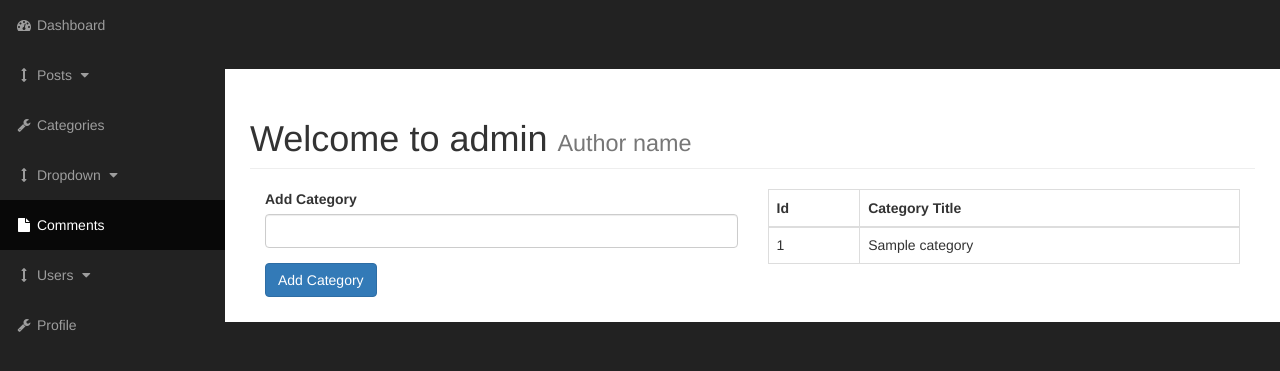
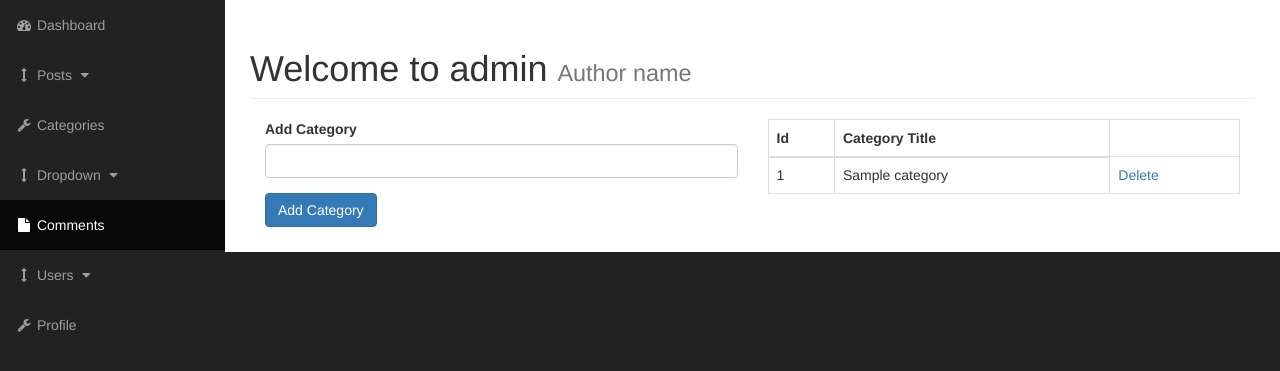
Before and after one commit to marionlo/CMS-Blog, a PHP site: page /admin/categories.php in a window 1280 px wide. Shown: the part 51-422 px from the top of the page. Run offline with PHP 8.4, Linux system fonts and the light colour scheme; tables that the repository leaves empty or names only in its code hold one stand-in row (values such as "Sample post").

Commit message:
add the delete category feature

```diff
--- a/admin/categories.php
+++ b/admin/categories.php
@@ -16,7 +16,7 @@
                             <small>Author name</small>
                         </h1>
                         <div class="col-xs-6">
-                             <!-- Create Category -->
+                             <!-- Create Category Feature -->
                             <?php
 
                             if(isset($_POST['submit'])) {
@@ -52,11 +52,6 @@
 
                     <div class="col-xs-6">
 
-                        <?php
-                         $query = "SELECT * FROM categories";
-                         $select_categories = mysqli_query($connection, $query);
-                        ?>
-
                         <table class="table table-bordered">
                             <thead>
                                 <tr>
@@ -66,16 +61,31 @@
                             </thead>
                             <tbody>
                             <tr>
+                                <!-- Find all Categories and Display Categories Feature -->
                             <?php
+
+                            $query = "SELECT * FROM categories";
+                            $select_categories = mysqli_query($connection, $query);
                              while($row = mysqli_fetch_assoc($select_categories )) {
                              $cat_title = $row['cat_title'];
                              $cat_id = $row['cat_id'];
                              echo "<tr>";
                              echo "<td>{$cat_id}</td>";
                              echo "<td>{$cat_title}</td>";
+                             echo "<td><a href='categories.php?delete={$cat_id}'>Delete</a></td>";
                              echo "</tr>";
                     } ?>
+                             <?php
+                             //Delete the category
+                             if(isset($_GET['delete'])) {
+                                 $the_cat_id = $_GET['delete'];
+                                 $query = "DELETE FROM categories WHERE cat_id = {$the_cat_id} ";
+                                 $delete_query = mysqli_query($connection, $query);
+                                 header("Location: categories.php"); //This will refresh the page
+                             }
 
+
+                            ?>
 
 
 
--- a/admin/includes/admin_header.php
+++ b/admin/includes/admin_header.php
@@ -1,4 +1,4 @@
-<?php include "../includes/header.php" ?>
+<?php ob_start(); ?>
 <?php include "../includes/db.php";?>
 <!DOCTYPE html>
 <html lang="en">
```
